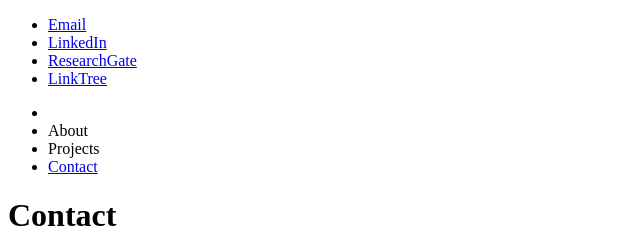
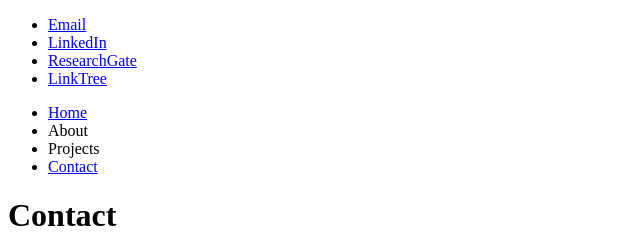
Before and after one commit to amaiamarcano/amaiamarcano.github.io, a plain HTML site: page contact.html in a window 1280 px wide. Shown: the top 240 px of the page, 0-640 px from the left. Drawn offline with Linux system fonts and the light colour scheme.

Commit message:
Update contact.html home text

```diff
--- a/contact.html
+++ b/contact.html
@@ -16,7 +16,7 @@
 
   <nav id="menu">
     <ul>
-      <li><a href="/index.html"></a></li>
+      <li><a href="/index.html">Home</a></li>
       <li>About</li>
       <li>Projects</li>
       <li><a href="/contact.html">Contact</a></li>
```
